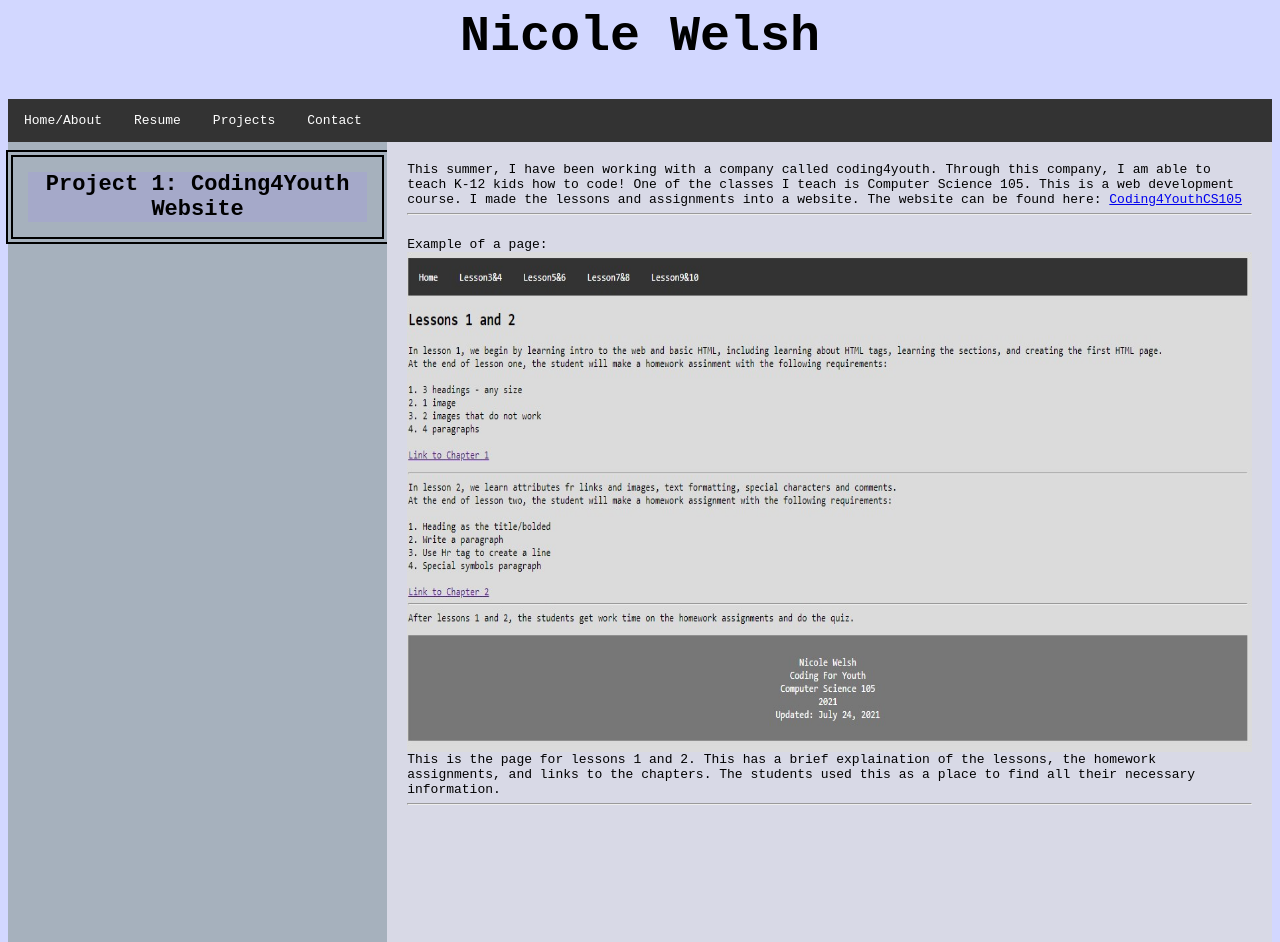
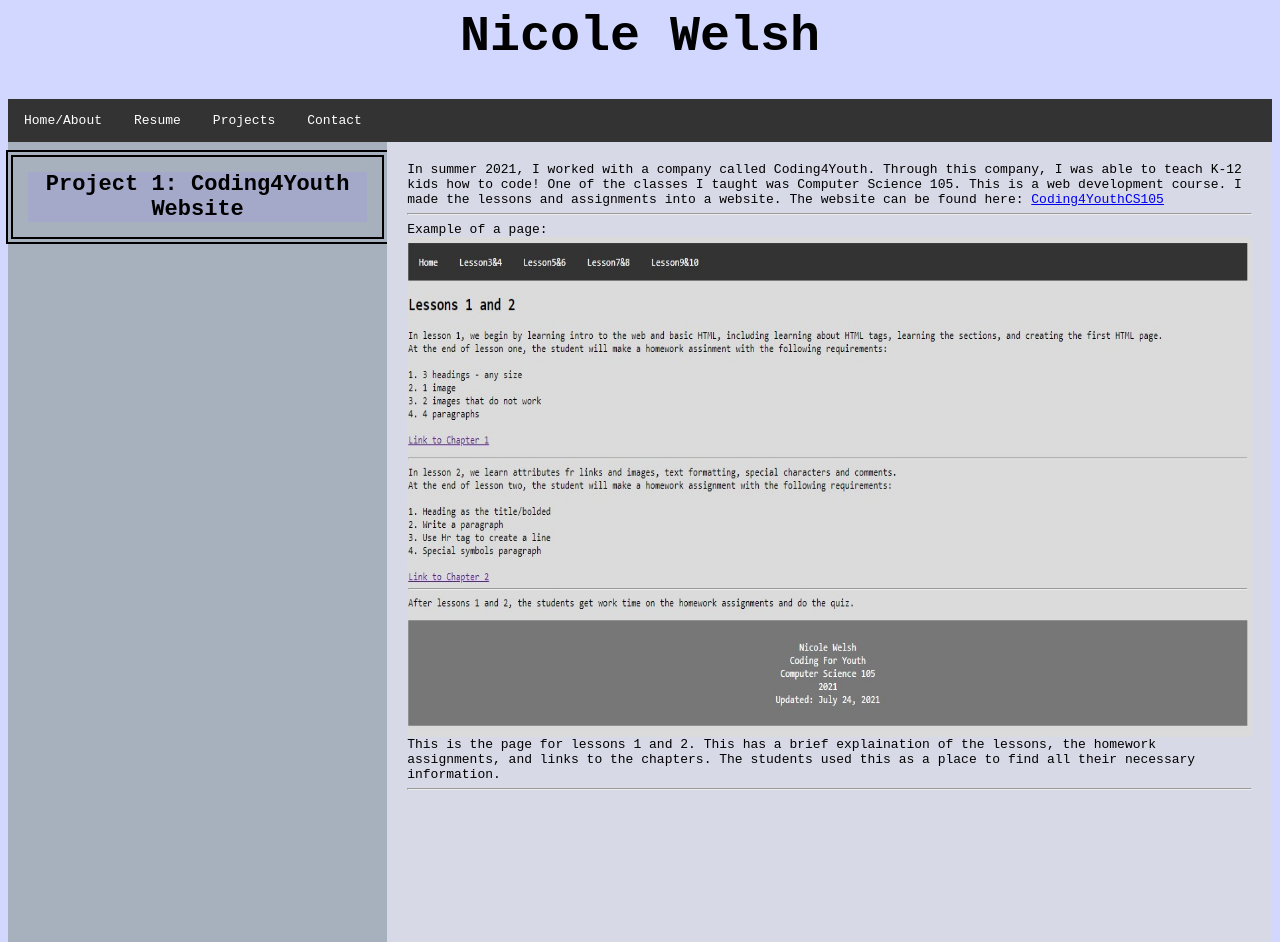
Before and after one commit to nwelsh/nwelsh.github.io, a plain HTML site: page Projects.html in a window 1280 px wide. Shown: the top 942 px of the page. Drawn offline with Linux system fonts and the light colour scheme.

Commit message:
Update Projects.html

```diff
--- a/Projects.html
+++ b/Projects.html
@@ -25,10 +25,10 @@
         </nav>
 
         <article>
-            <p1> This summer, I have been working with a company called coding4youth. Through this company, I am able to teach K-12 kids how to code! One of the classes I teach is Computer Science 105. This is a web development course. I made the lessons and assignments into a website.
+            <p1> In summer 2021, I worked with a company called Coding4Youth. Through this company, I was able to teach K-12 kids how to code! One of the classes I taught was Computer Science 105. This is a web development course. I made the lessons and assignments into a website.
             The website can be found here: <a href = "https://htmlpreview.github.io/?https://github.com/nwelsh/NicoleC4Y.github.io/blob/main/index.html"> Coding4YouthCS105 </a> </p1>
             <hr>
-            <p1> <br/>Example of a page: </p1> <img src="Lesson12.jpg" alt="Lessons 1 and 2 Example" width = 100% height = "500px">
+            <p1> Example of a page: </p1> <img src="Lesson12.jpg" alt="Lessons 1 and 2 Example" width = 100% height = "500px">
             This is the page for lessons 1 and 2. This has a brief explaination of the lessons, the homework assignments, and links to the chapters. The students used this as a place to find all their necessary information.
             <br/></p1>
             <hr>
```
